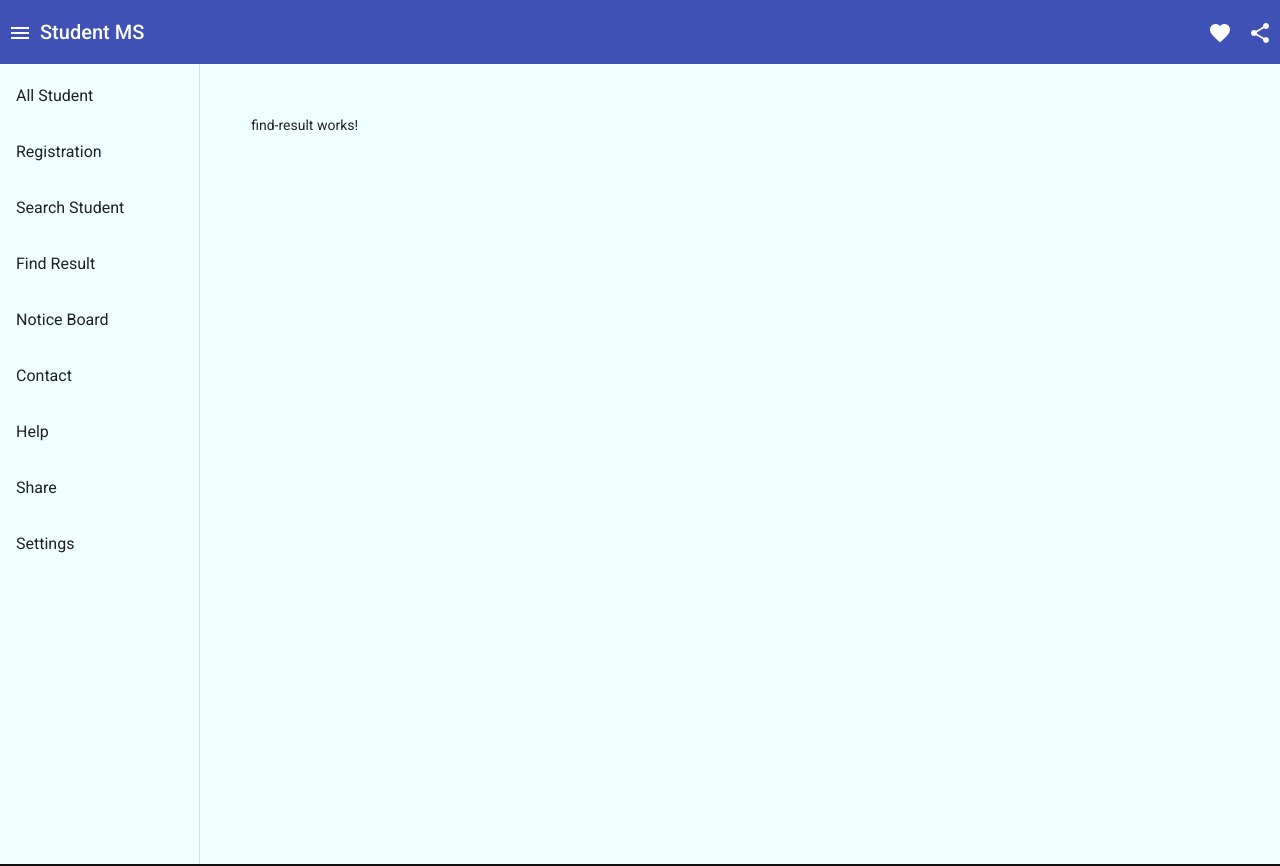
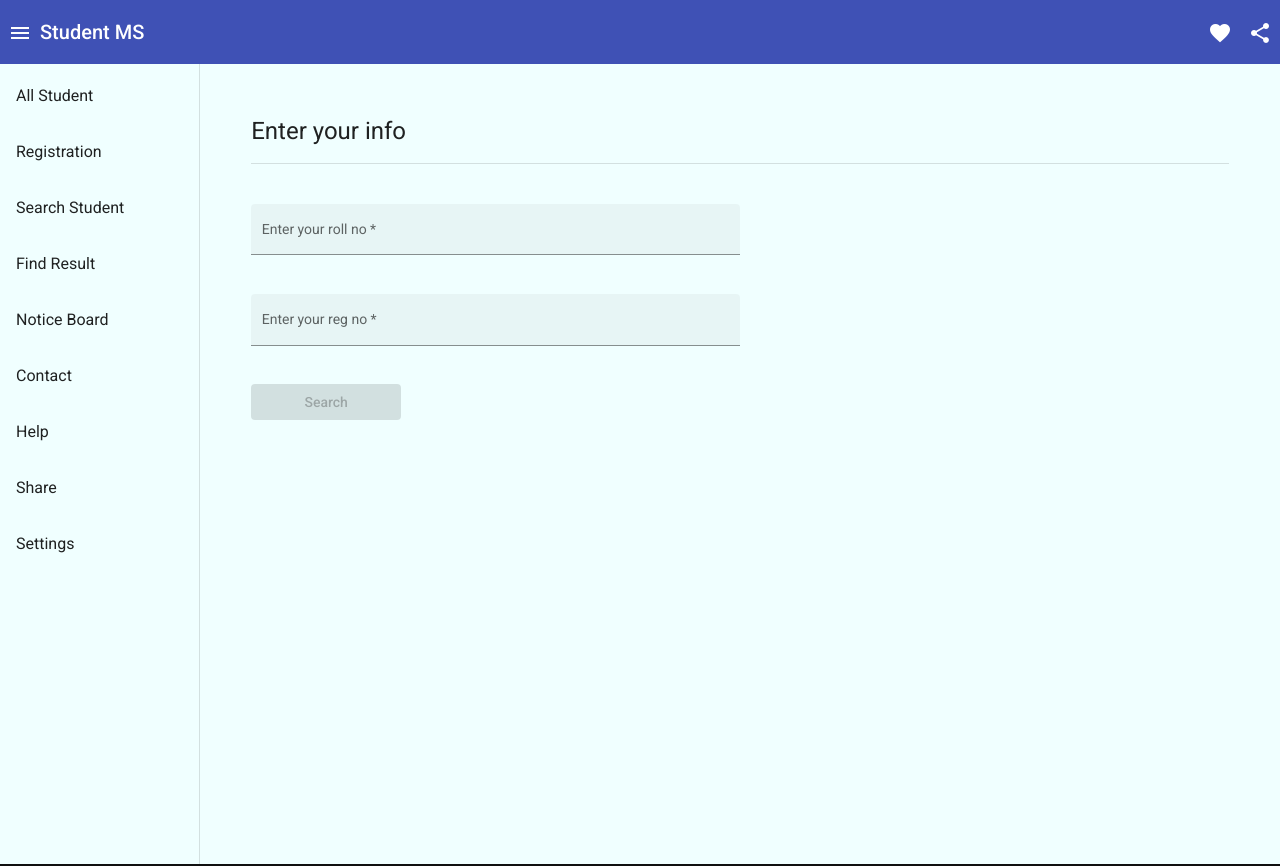
Before and after one commit to Nasirsiraj/StudentMS-APP, an Angular app: page /dashboard/find-result in a window 1280 px wide. Shown: the top 866 px of the page. Built offline with nearby package versions, Linux system fonts and the light colour scheme; what @ngrx/effects, @ngrx/router-store, @ngrx/store would draw is missing.

Commit message:
find result c coded

```diff
--- a/src/app/component/find-result/find-result.component.html
+++ b/src/app/component/find-result/find-result.component.html
@@ -1 +1,46 @@
-<p>find-result works!</p>
+<div class="container">
+  <h1>Enter your info</h1>
+  <mat-divider></mat-divider>
+  <br><br>
+  <form [formGroup]="searchStudentForm">
+    <!--    roll-->
+    <mat-form-field appearance="fill">
+      <mat-label>Enter your roll no</mat-label>
+      <input
+        type="number"
+        name="roll"
+        matInput
+        formControlName="roll"
+        placeholder="roll no"
+      />
+      <mat-error *ngIf="roll && roll.invalid && roll.touched">
+        roll no is required
+      </mat-error>
+    </mat-form-field>
+    <br><br>
+
+    <!--    reg-->
+    <mat-form-field appearance="fill">
+      <mat-label>Enter your reg no</mat-label>
+      <input
+        type="number"
+        name="reg"
+        matInput
+        formControlName="reg"
+        placeholder="reg no"
+      />
+      <mat-error *ngIf="reg && reg.invalid && reg.touched">
+        reg no is required
+      </mat-error>
+    </mat-form-field>
+    <br><br>
+
+    <!--    submit-->
+    <button
+      mat-raised-button
+      [disabled]="searchStudentForm.invalid"
+      (click)="onSubmit(searchStudentForm.value)"
+      color="primary"
+    >Search</button>
+  </form>
+</div>
--- a/src/app/component/find-result/find-result.component.scss
+++ b/src/app/component/find-result/find-result.component.scss
@@ -0,0 +1,17 @@
+.container{
+  height: 100%;
+
+  mat-form-field{
+    width: 50%;
+    input,
+    input:hover,
+    input:focus,
+    input:active  {
+      //background-color: #454545;
+    }
+
+  }
+  button{
+    width: 150px;
+  }
+}
--- a/src/app/component/find-result/find-result.component.ts
+++ b/src/app/component/find-result/find-result.component.ts
@@ -1,4 +1,5 @@
 import { Component, OnInit } from '@angular/core';
+import {FormBuilder, Validators} from '@angular/forms';
 
 @Component({
   selector: 'app-find-result',
@@ -6,10 +7,26 @@ import { Component, OnInit } from '@angular/core';
   styleUrls: ['./find-result.component.scss']
 })
 export class FindResultComponent implements OnInit {
+  constructor(
+    private formBuilder: FormBuilder
+  ) { }
 
-  constructor() { }
+  searchStudentForm = this.formBuilder.group({
+    roll: [null, [Validators.required]],
+    reg: [null, [Validators.required]]
+  })
 
   ngOnInit(): void {
   }
+  onSubmit(value: any): void{
+    console.log(value)
+  }
 
+  // getters
+  get roll(){
+    return this.searchStudentForm.get('roll')
+  }
+  get reg(){
+    return this.searchStudentForm.get('reg')
+  }
 }
```
